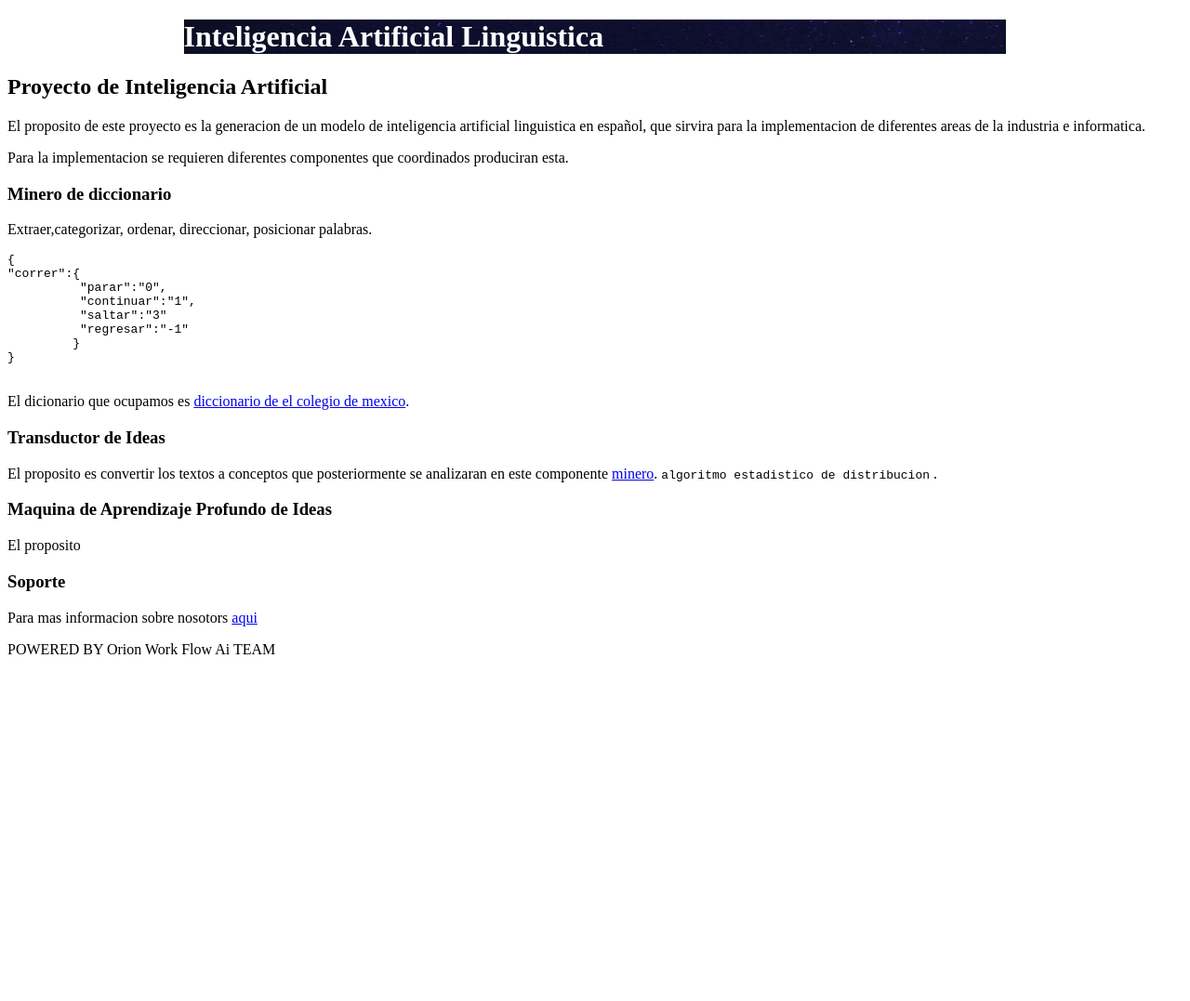
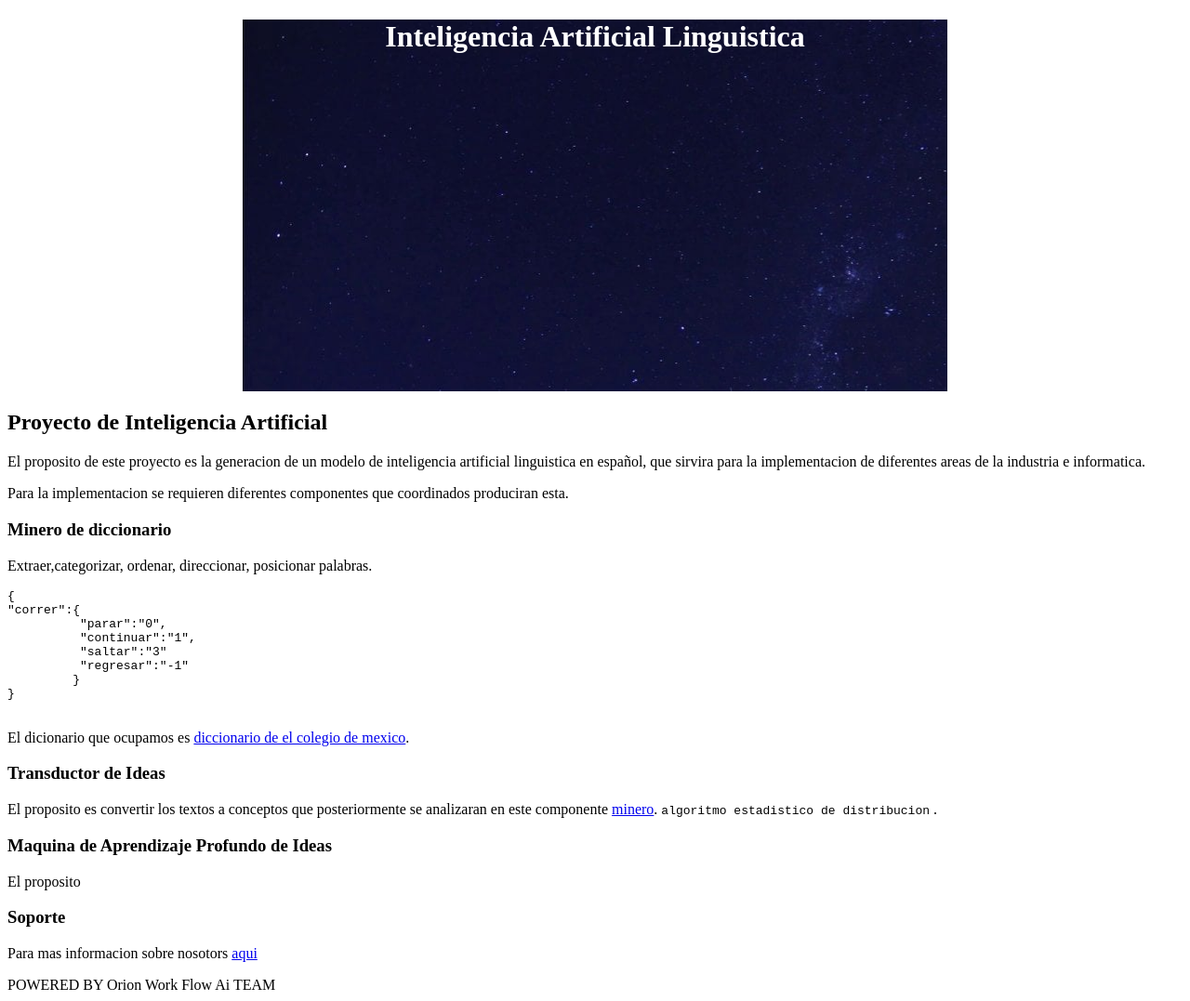
Before and after one commit to PT-Adrian/orionworkflow.github.io, a Jekyll site: the page built from index.md, in a window 1280 px wide. Shown: the whole page at 93% size. Built offline with Jekyll 4.4.1, drawn with Linux system fonts in a browser that asks for light colours; our own code applies the rules of GitHub Pages for plain Markdown files; before the commit the page ends 900 px from its top, so only the background shows below that.

Commit message:
Update style.css

```diff
--- a/assets/css/style.css
+++ b/assets/css/style.css
@@ -1,6 +1,8 @@
 .sky {
-     width:70%;
-     margin-left:15%;
+     width:60%;
+     margin-left:20%;
      background-image: url("/images/sky.jpg");
+     height:400px;
      color:white;
+     text-align:center;
     }
```
